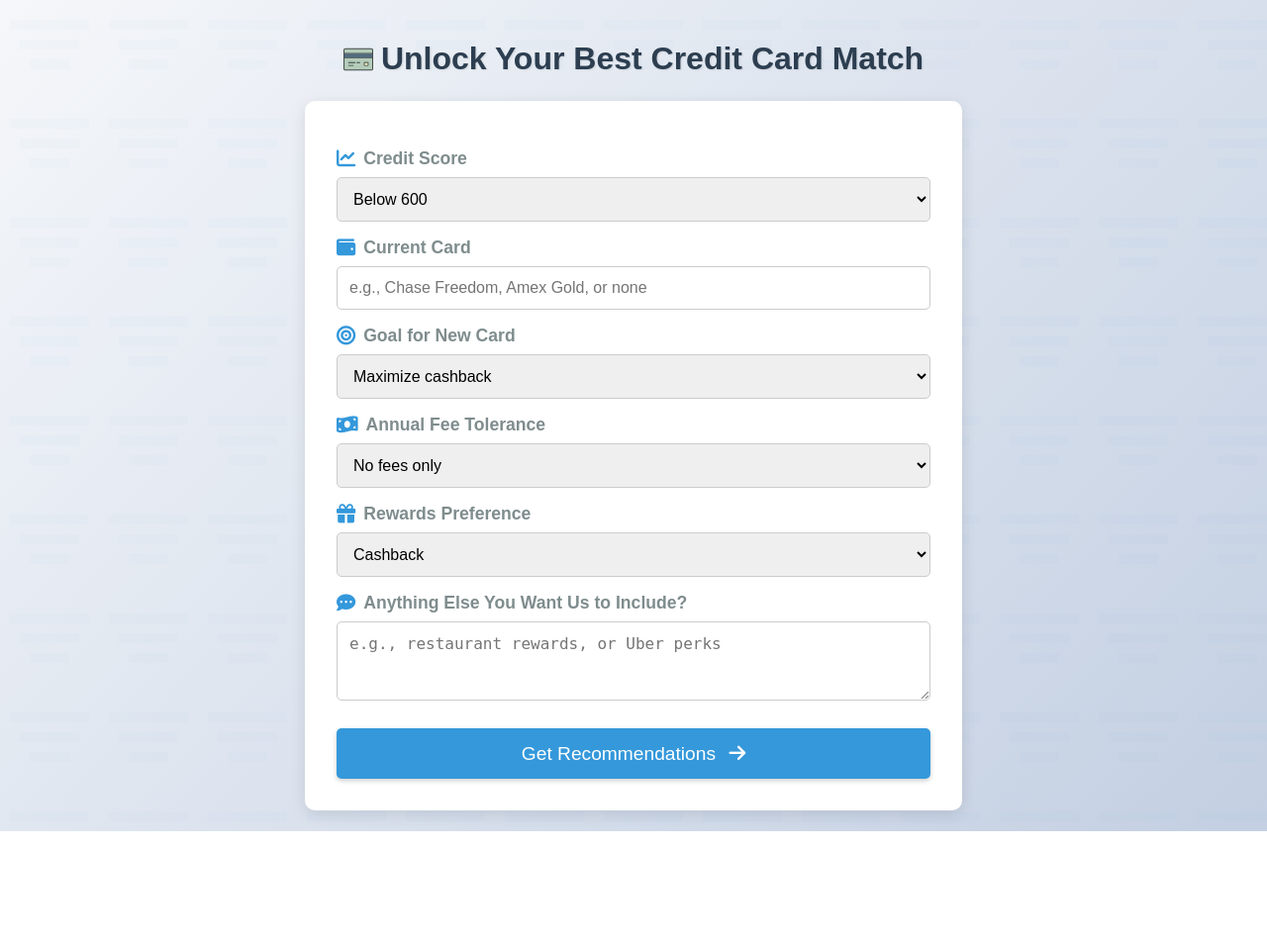
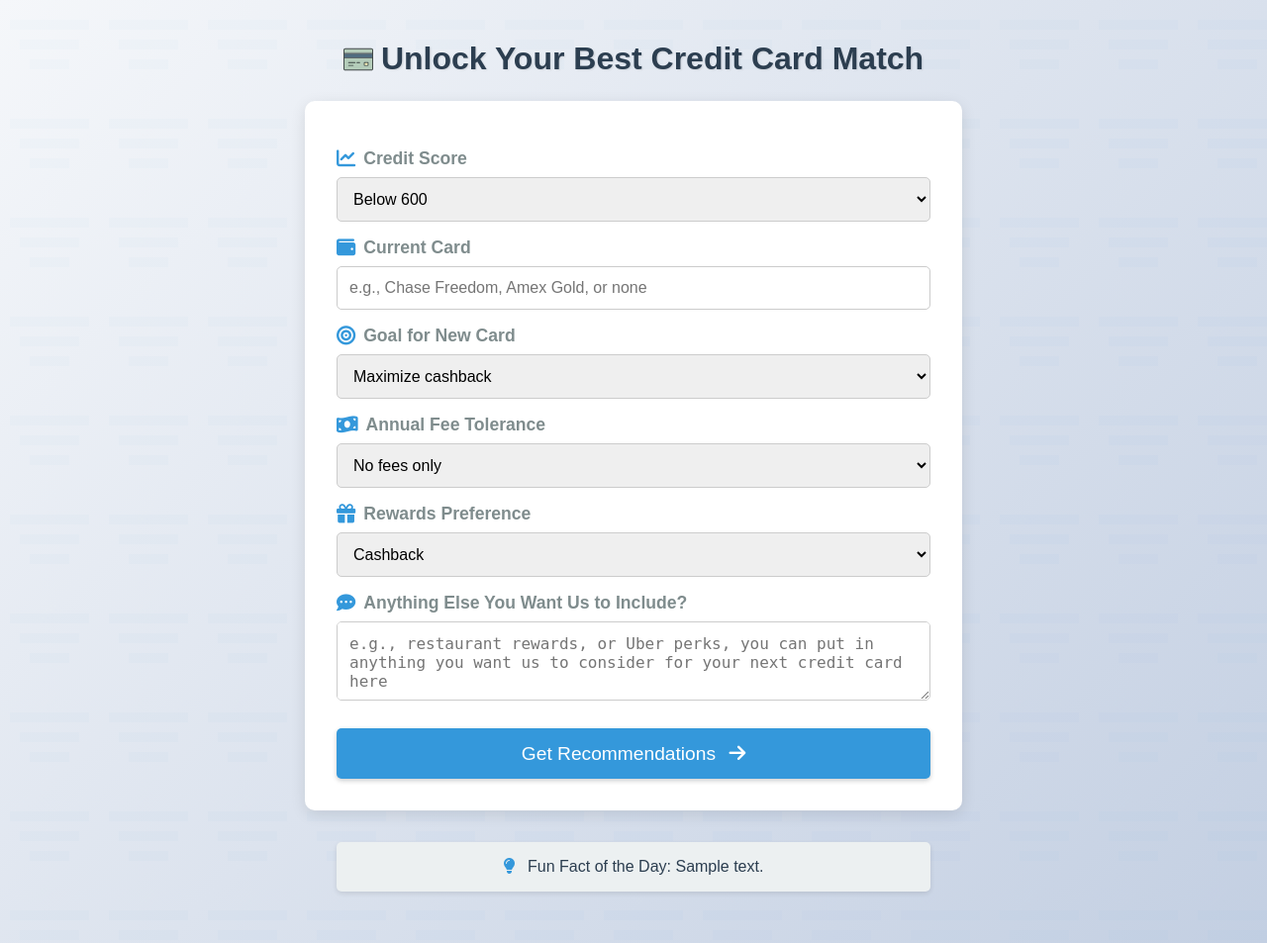
Before and after one commit to Stealth48/credit-card-recommender, a Flask app: page / in a window 1280 px wide. Shown: the whole page at 99% size. Before the commit the page ends 840 px from the top, so only its background shows below. Run offline with Flask 3, Linux system fonts and the light colour scheme; a database or web service that is not in the repository returns one stand-in record (values such as "Sample title"); data that the repository does not hold is empty.

Commit message:
Added daily fun fact with Perplexity API and caching

```diff
--- a/app.py
+++ b/app.py
@@ -1,14 +1,58 @@
 from flask import Flask, request, render_template
 import requests
+import json
+import os
+from datetime import datetime
 
 app = Flask(__name__)
 
-PERPLEXITY_API_KEY = "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"
+PERPLEXITY_API_KEY = "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"  # Your key
 PERPLEXITY_API_URL = "https://api.perplexity.ai/chat/completions"
+
+# Cache file path
+CACHE_FILE = "fun_fact_cache.json"
+
+def get_fun_fact():
+    # Check cache first
+    if os.path.exists(CACHE_FILE):
+        with open(CACHE_FILE, 'r') as f:
+            cache = json.load(f)
+        cache_date = datetime.strptime(cache['date'], '%Y-%m-%d')
+        if cache_date.date() == datetime.now().date():
+            return cache['fun_fact']
+
+    # Fetch new fact if cache is old or missing
+    prompt = "Provide a short, fun fact about credit cards in one sentence."
+    try:
+        headers = {
+            "Authorization": f"Bearer {PERPLEXITY_API_KEY}",
+            "Content-Type": "application/json"
+        }
+        payload = {
+            "model": "sonar",
+            "messages": [{"role": "user", "content": prompt}],
+            "max_tokens": 50
+        }
+        response = requests.post(PERPLEXITY_API_URL, json=payload, headers=headers)
+        response.raise_for_status()
+
+        fun_fact = response.json().get("choices", [{}])[0].get("message", {}).get("content", "").strip()
+        print("Fun Fact Fetched:", fun_fact)
+
+        # Cache it
+        cache = {"date": datetime.now().strftime('%Y-%m-%d'), "fun_fact": fun_fact}
+        with open(CACHE_FILE, 'w') as f:
+            json.dump(cache, f)
+        return fun_fact
+
+    except Exception as e:
+        print(f"Fun Fact Error: {str(e)}")
+        return "Did you know credit cards were first used in the 1950s?"  # Fallback
 
 @app.route('/')
 def home():
-    return render_template('index.html')
+    fun_fact = get_fun_fact()
+    return render_template('index.html', fun_fact=fun_fact)
 
 @app.route('/recommend', methods=['POST'])
 def recommend():
@@ -17,10 +61,10 @@ def recommend():
     goal = request.form.get('goal', '').strip()
     annual_fee = request.form.get('annual_fee', '').strip()
     rewards_pref = request.form.get('rewards_pref', '').strip()
-    extra_prefs = request.form.get('extra_prefs', '').strip()  # New optional field
+    extra_prefs = request.form.get('extra_prefs', '').strip()
 
     if not all([credit_score, current_card, goal, annual_fee, rewards_pref]):
-        return render_template('index.html', error="Please fill out all required fields to get recommendations.")
+        return render_template('index.html', error="Please fill out all required fields to get recommendations.", fun_fact=get_fun_fact())
 
     prompt = f"""
     You are a credit card recommendation expert with up-to-date knowledge of U.S. credit cards. Based on this user:
--- /dev/null
+++ b/fun_fact_cache.json
@@ -0,0 +1 @@
+{"date": "2025-03-07", "fun_fact": "If you lined up all the credit cards in circulation in 2017, they would span the Earth more than three and a half times, given that there were over 1.65 billion cards at the time[1]."}
--- a/templates/index.html
+++ b/templates/index.html
@@ -141,6 +141,29 @@
             button { font-size: 1rem; padding: 0.75rem; }
             .spinner { width: 30px; height: 30px; }
         }
+        .fun-fact-container {
+    text-align: center;
+    margin: 2rem auto;
+    max-width: 600px;
+    position: relative;
+    z-index: 1;
+}
+.fun-fact {
+    font-size: 1rem;
+    color: #2c3e50;
+    background: #ecf0f1;
+    padding: 1rem;
+    border-radius: 5px;
+    box-shadow: 0 2px 5px rgba(0, 0, 0, 0.1);
+}
+.fun-fact i {
+    color: #3498db;
+    margin-right: 0.5rem;
+}
+@media (max-width: 480px) {
+    .fun-fact-container { margin: 1rem auto; }
+    .fun-fact { font-size: 0.9rem; padding: 0.75rem; }
+}
     </style>
 </head>
 <body>
@@ -194,17 +217,17 @@
             </select>
 
             <label for="extra_prefs"><i class="fas fa-comment-dots"></i> Anything Else You Want Us to Include?</label>
-            <textarea name="extra_prefs" id="extra_prefs" placeholder="e.g., restaurant rewards, or Uber perks"></textarea>
+            <textarea name="extra_prefs" id="extra_prefs" placeholder="e.g., restaurant rewards, or Uber perks, you can put in anything you want us to consider for your next credit card here"></textarea>
 
             <button type="submit">Get Recommendations <i class="fas fa-arrow-right"></i></button>
         </form>
     </div>
+    <div class="fun-fact-container">
+        <p class="fun-fact"><i class="fas fa-lightbulb"></i> Fun Fact of the Day: {{ fun_fact }}</p>
+    </div>
     <script>
-function showSpinner() {
-            const spinner = document.getElementById('spinner');
-            spinner.style.display = 'block';
-            // Simulate delay for testing (remove later if needed)
-            setTimeout(() => {}, 2000); // 2s delay to see it
+        function showSpinner() {
+            document.getElementById('spinner').style.display = 'block';
         }
     </script>
 </body>
```
